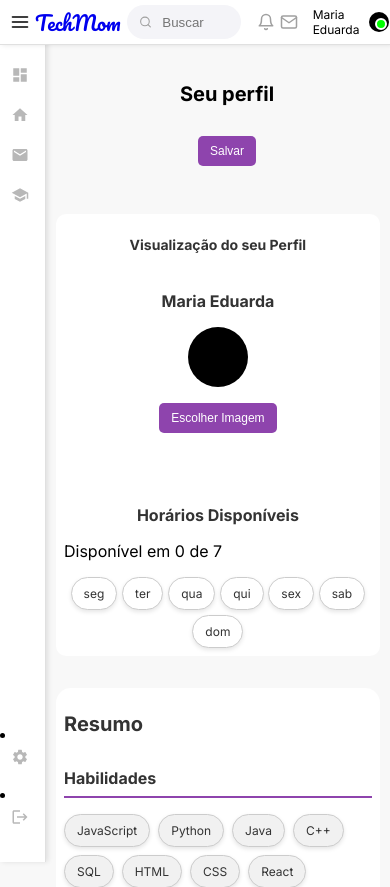
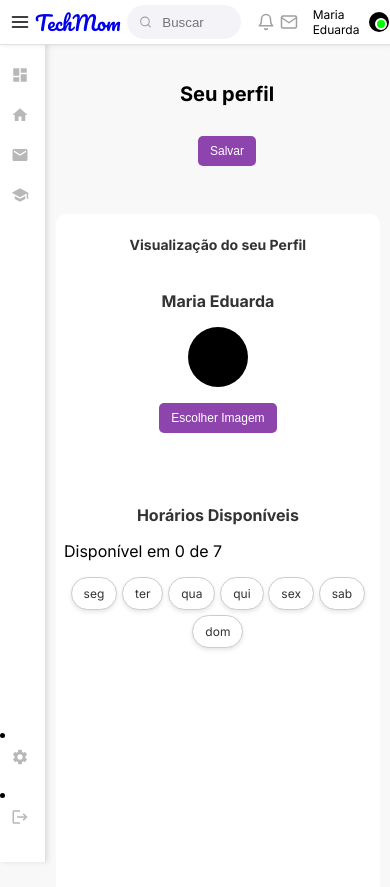
Before and after one commit to Arthur5502/Tech-Moms, a React (Create React App) app: page /userProfile in a window 390 px wide. Shown: the top 887 px of the page. Built offline with nearby package versions, Linux system fonts and the light colour scheme.

Commit message:
login update

```diff
--- a/src/styles/DashboardUsuario/UserProfile.css
+++ b/src/styles/DashboardUsuario/UserProfile.css
@@ -300,7 +300,7 @@
 
 @media screen and (max-width: 768px) {
   .perfil-container {
-    min-height: 150vh;
+    min-height: 300vh;
   }
 
   .perfil-content {
@@ -368,7 +368,7 @@
 
 @media screen and (max-width: 480px) {
   .perfil-container {
-    min-height: 150vh;
+    min-height: 300vh;
   }
 
   .perfil-content {
--- a/src/styles/Home/Login.css
+++ b/src/styles/Home/Login.css
@@ -5,3 +5,9 @@
   height: 100vh;
   background-color: #f8f8f8;
 }
+
+@media screen and (min-width: 480px) {
+  .login-page {
+    overflow: hidden;
+  }
+}
```
